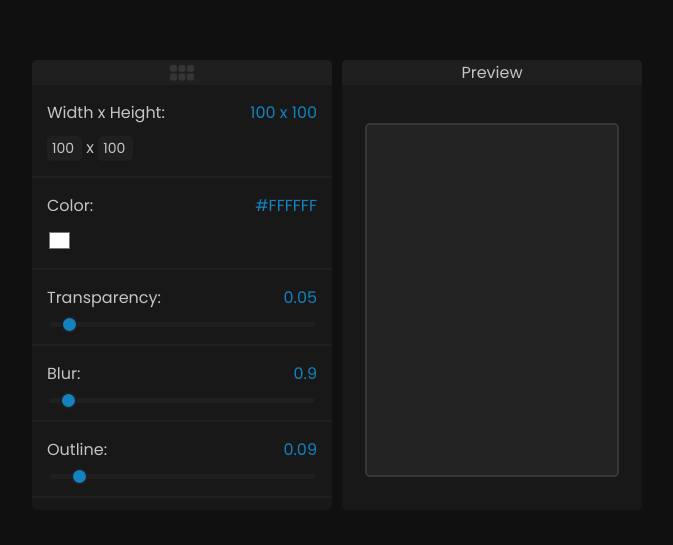
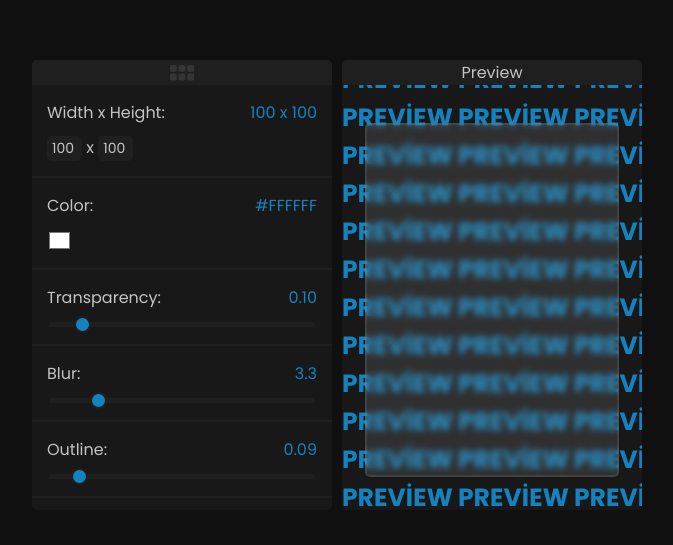
Before and after one commit to bedirhandogan/css-glass-creator, a React (Create React App) app: page / in a window 1280 px wide. Shown: the part 115-660 px from the top of the page, without its empty margins (303-976 px from the left). Built offline with nearby package versions, Linux system fonts and the light colour scheme.

Commit message:
refactor: some changes

```diff
--- a/src/App.js
+++ b/src/App.js
@@ -7,8 +7,8 @@ function App() {
         color: '#FFFFFF',
         width: 100,
         height: 100,
-        transparency: 5,
-        blur: 0.9,
+        transparency: 10,
+        blur: 3.3,
         outline: 9,
         radius: 5,
     });
--- a/src/components/Preview/styles.css
+++ b/src/components/Preview/styles.css
@@ -4,10 +4,8 @@
     border-radius: var(--border-radius);
     overflow-y: auto;
 
-    background-image: radial-gradient(#1382be 0.5px, transparent 0.5px),
-    radial-gradient(#1382be 0.5px, var(--background-color-second) 0.5px);
-    background-size: 20px 20px;
-    background-position: 0 0,10px 10px;
+    background-color: var(--background-color-second);
+    background-image: url('/src/assets/static/text.svg');
 }
 
 .preview .upper-area {
```
Also changed, not shown: src/assets/static/text.svg (added).
